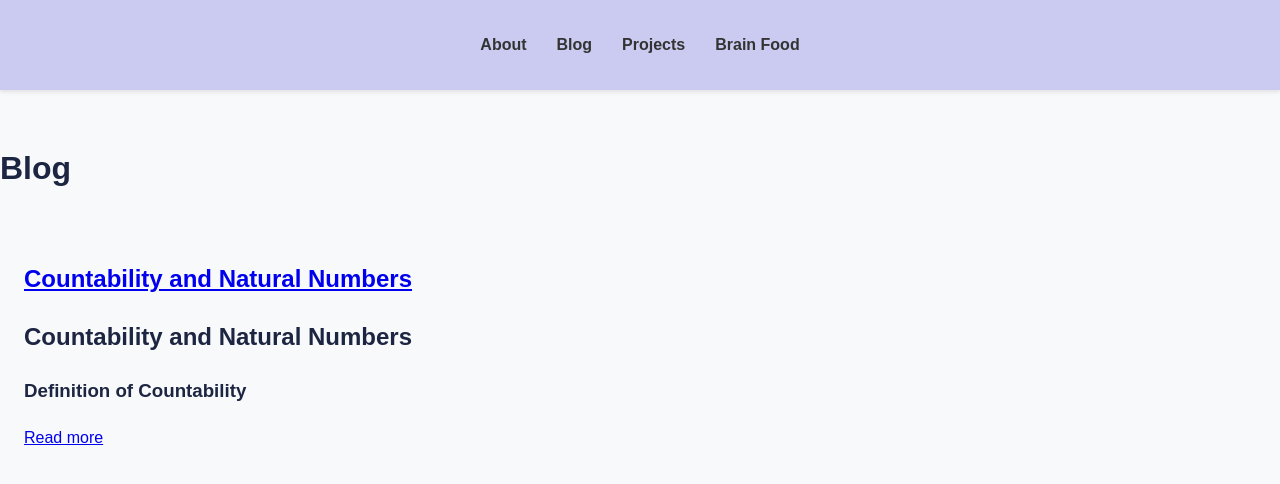
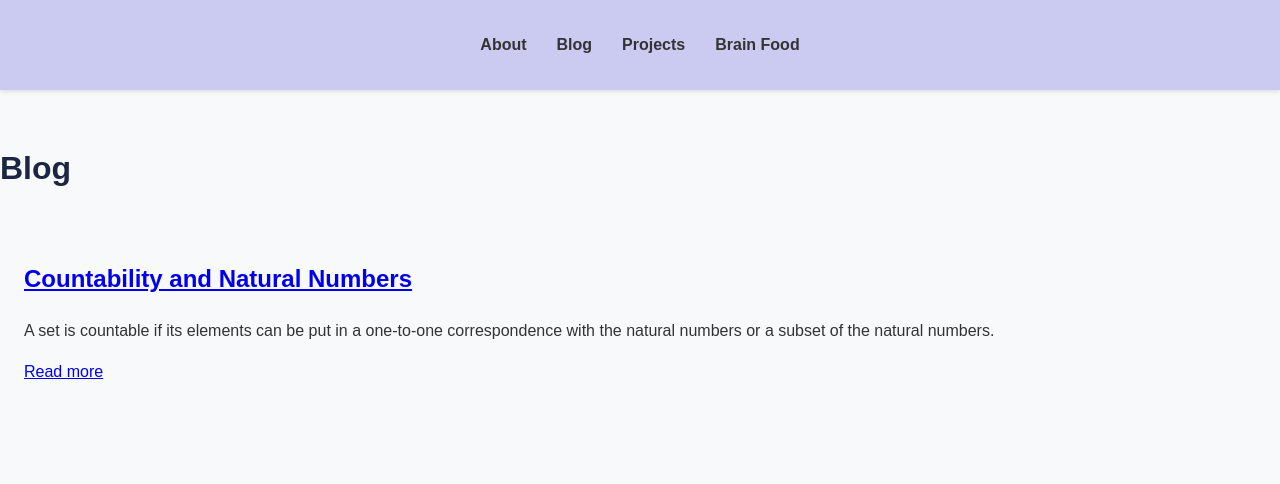
Before and after one commit to adhikarinarayan/adhikarinarayan.github.io, a Jekyll site: the page built from blog.md, in a window 1280 px wide. Shown: the top 484 px of the page. Built offline with Jekyll 4.4.1, drawn with Linux system fonts in a browser that asks for light colours.

Commit message:
Update 2024-09-30-my-first-blog-post.md

```diff
--- a/_posts/2024-09-30-my-first-blog-post.md
+++ b/_posts/2024-09-30-my-first-blog-post.md
@@ -3,10 +3,10 @@ layout: post
 title: "Countability and Natural Numbers"
 date: 2024-09-30
 categories: Maths
+excerpt: "A set is countable if its elements can be put in a one-to-one correspondence with the natural numbers or a subset of the natural numbers."
 ---
 ## Countability and Natural Numbers
 ### Definition of Countability
-
 A set is countable if its elements can be put in a one-to-one correspondence with the natural numbers or a subset of the natural numbers.
 
 ### Importance of Natural Numbers
```
